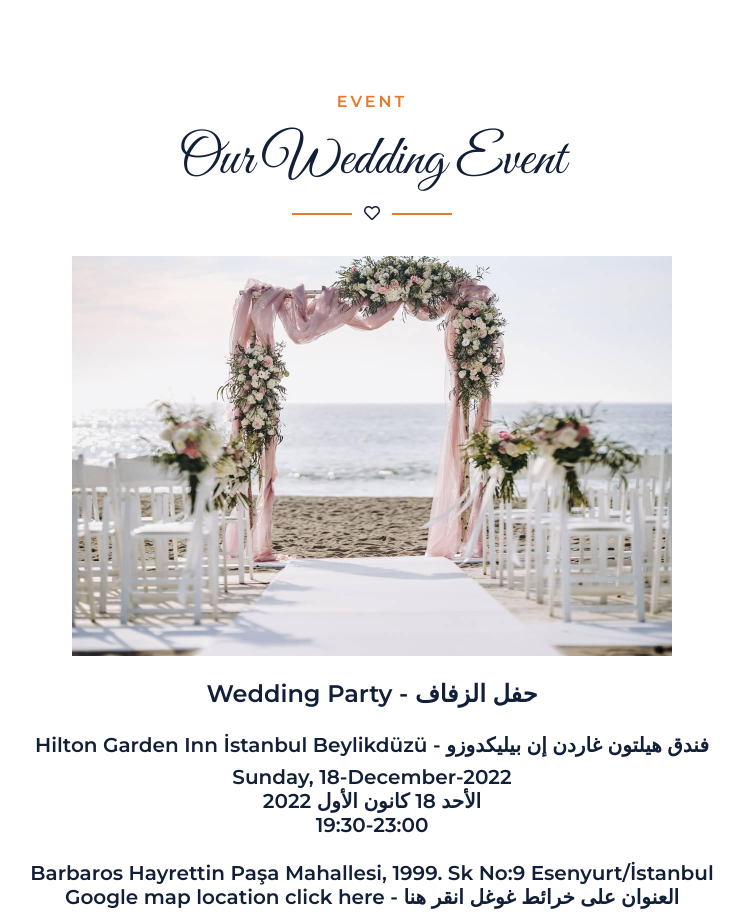
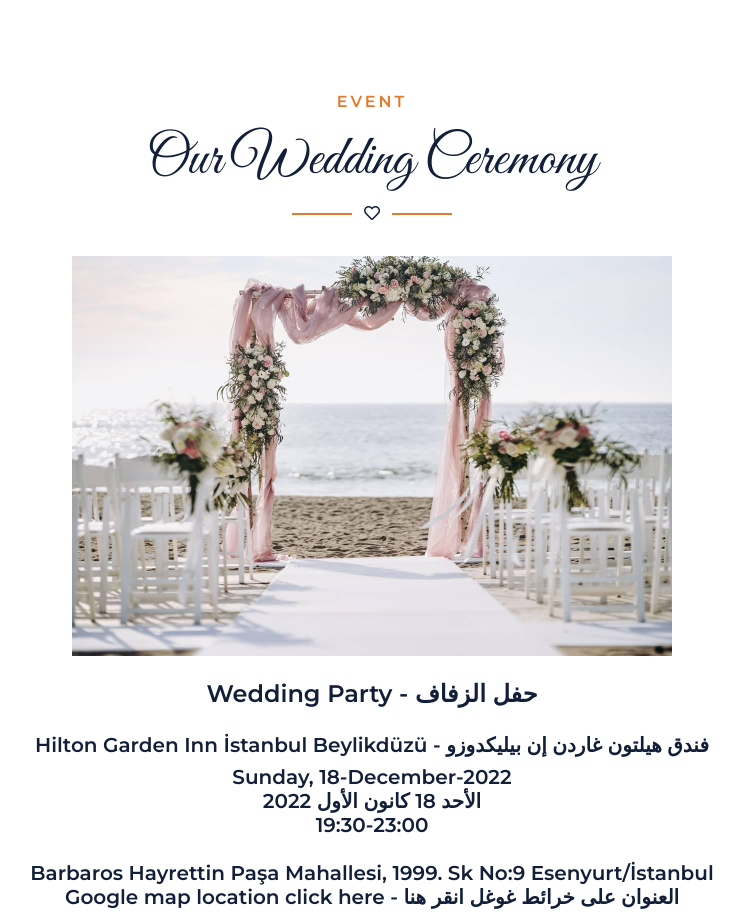
Before and after one commit to tshabarek/TnZ-wedding, a plain HTML site: page index.html in a window 1280 px wide. Shown: the part 900-1824 px from the top of the page, without its empty margins (268-1012 px from the left). Drawn offline with nearby package versions, Linux system fonts and the light colour scheme.

Commit message:
Update index.html

```diff
--- a/index.html
+++ b/index.html
@@ -132,7 +132,7 @@
     <div class="container py-5">
         <div class="section-title position-relative text-center">
             <h6 class="text-uppercase text-primary mb-3" style="letter-spacing: 3px;">Event</h6>
-            <h1 class="font-secondary display-4">Our Wedding Event</h1>
+            <h1 class="font-secondary display-4">Our Wedding Ceremony</h1>
             <i class="far fa-heart text-dark"></i>
         </div>
 <!--
```
